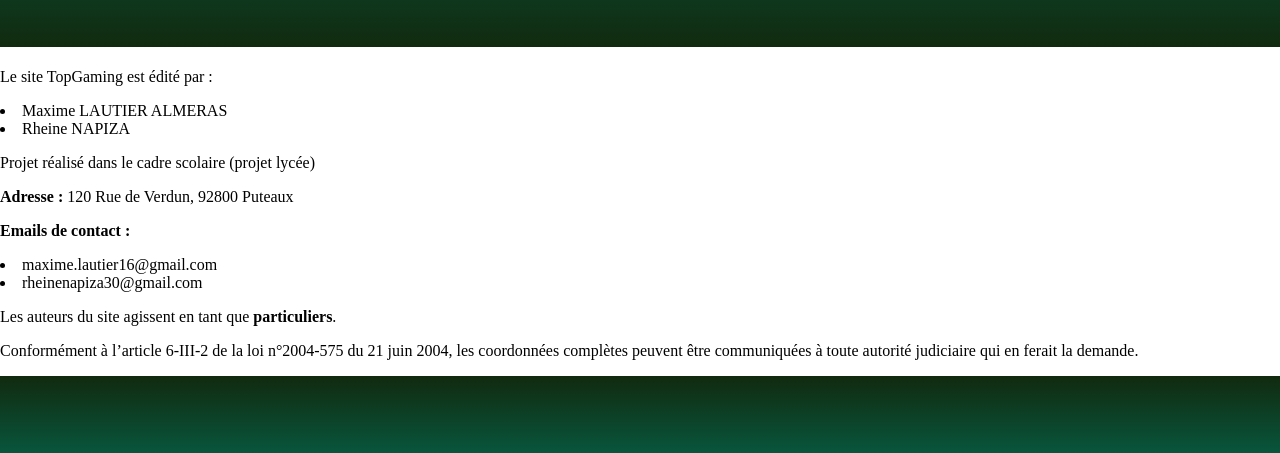
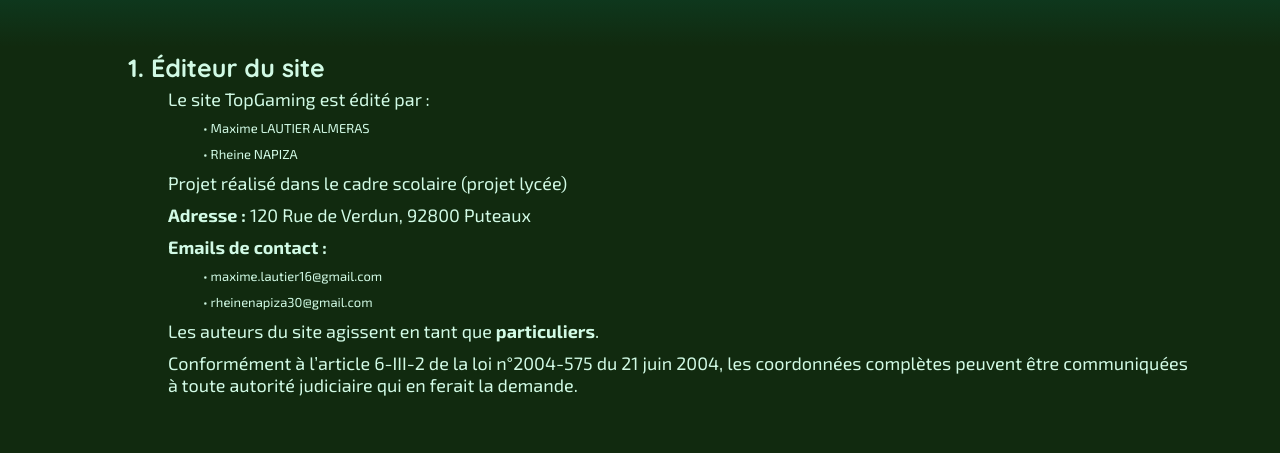
Before and after one commit to Maxime-Ltr/Top-Gaming, a plain HTML site: page legalMention.html in a window 1280 px wide. Shown: the part 331-784 px from the top of the page. Drawn offline with Linux system fonts and the light colour scheme.

Commit message:
Ajout style catégorie + catégie 2

```diff
--- a/legalMention.css
+++ b/legalMention.css
@@ -37,6 +37,56 @@
                 text-align: center; /*Centre le texte*/
                 width: 80%; /*Permet de définir la taille max sur écrant*/
 }
+
+/*Middle*/
+    /*Mise en forme général*/
+    .middle{
+        background-color: #112A0F;
+        width: 100%;
+    }
+
+    .catégorie{
+        font-family: "Quicksand"; /*Police d'écriture*/
+        font-size: 25px;
+        font-weight: Regular; /*Taille des traits de la lettre*/
+        color: #D1FAE5;
+        padding: 5px;
+        display: block; /*Définie comment agit les éléments*/
+        margin: auto; /*Définie le millieu de tout les éléments réunis (permet centrer)*/
+        text-align: left; /*Centre le texte*/
+        width: 80%; /*Permet de définir la taille max sur écrant*/
+    }
+
+    .paragraph{
+        font-family: "Exo 2";
+        font-size: 18px;
+        font-weight: 400;
+        color: #D1FAE5;
+        display: block; /*Définie comment agit les éléments*/
+        margin: auto; /*Définie le millieu de tout les éléments réunis (permet centrer)*/
+        text-align: left; /*Centre le texte*/
+        width: 80%; /*Permet de définir la taille max sur écrant*/
+        padding-bottom: 10px;
+        padding-left: 80px;
+    }
+
+    .point{
+        font-family: "Exo 2";
+        font-size: 13px;
+        font-weight: 400;
+        color: #D1FAE5;
+
+        display: block; /*Définie comment agit les éléments*/
+        margin: auto; /*Définie le millieu de tout les éléments réunis (permet centrer)*/
+        text-align: left; /*Centre le texte*/
+        width: 80%; /*Permet de définir la taille max sur écrant*/
+        padding-bottom: 10px;
+        padding-left: 150px;
+
+            list-style: disc;
+            list-style-position: inside;
+
+    }
 
 /*Footer*/
     /*Fond du footer*/
--- a/legalMention.html
+++ b/legalMention.html
@@ -32,19 +32,31 @@
 
     <div class="middle">
         <!--Editeur du site-->
-        <h1 class="catégorie"></h1>
+        <h1 class="catégorie">1. Éditeur du site</h1>
         <p class="paragraph">Le site TopGaming est édité par :</p>
-        <li class="point">Maxime LAUTIER ALMERAS</li>
-        <li class="point">Rheine NAPIZA</li>
+        <li class="point">• Maxime LAUTIER ALMERAS</li>
+        <li class="point">• Rheine NAPIZA</li>
 
         <p class="paragraph">Projet réalisé dans le cadre scolaire (projet lycée)</p>
         <p class="paragraph"><b>Adresse :</b> 120 Rue de Verdun, 92800 Puteaux</p>
         <p class="paragraph"><b>Emails de contact :</b></p>
-        <li class="point">maxime.lautier16@gmail.com</li>
-        <li class="point">rheinenapiza30@gmail.com</li>
+        <li class="point">• maxime.lautier16@gmail.com</li>
+        <li class="point">• rheinenapiza30@gmail.com</li>
 
         <p class="paragraph">Les auteurs du site agissent en tant que <b>particuliers</b>.</p>
         <p class="paragraph">Conformément à l’article 6-III-2 de la loi n°2004-575 du 21 juin 2004, les coordonnées complètes peuvent être communiquées à toute autorité judiciaire qui en ferait la demande.</p>
+
+            <br>
+            <br>
+            <br>
+
+        <h1 class="catégorie">2. Hébergement</h1>
+        <p class="paragraph">Le site est hébergé localement, dans le cadre d’un projet scolaire.</p>
+        <p class="paragraph">Nom de l’hébergeur : LocalHost</p>
+        <p class="paragraph">Adresse : LocalHost</p>
+
+
+
     </div>
 
     <div class="footer">
```
